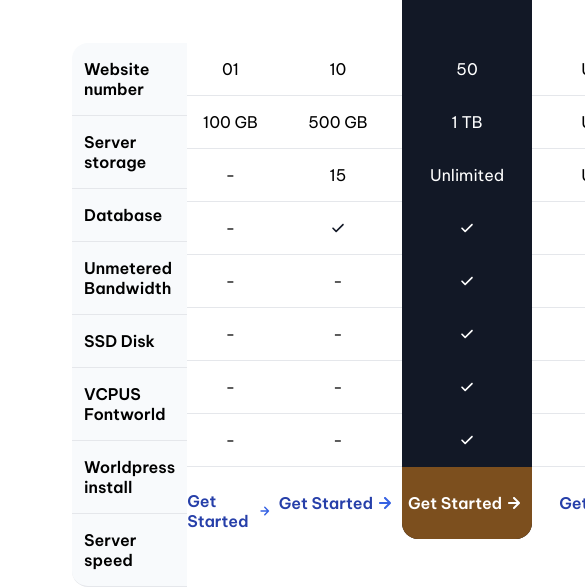
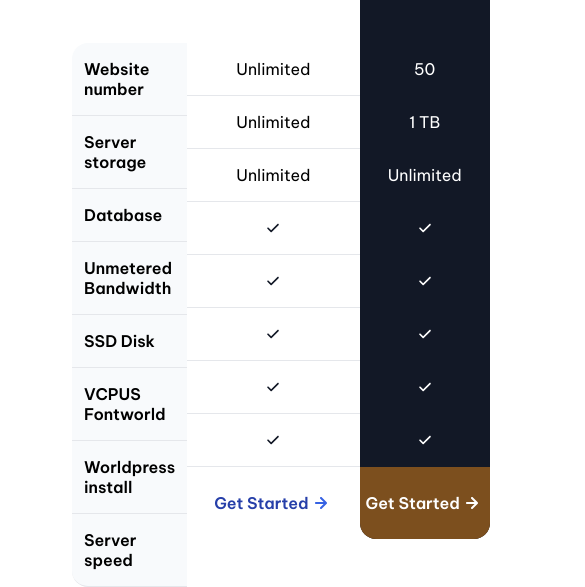
Before and after one commit to fabioguimaraes/pricing-table, a plain HTML site: page index.html in a window 390 px wide. Shown: the part 431-1018 px from the top of the page, 585 px wide, since content can reach past the window. Drawn offline with Linux system fonts and the light colour scheme.

Commit message:
web responsive with 3 breakpoints

```diff
--- a/index.html
+++ b/index.html
@@ -149,6 +149,32 @@
         color: var(--popular-link-clr);
       }
 
+      @media screen and (max-width: 1024px) {
+        .plans-grid {
+          display: grid;
+          grid-template-columns: repeat(4, 1fr);
+        }
+        .free {
+          display: none;
+        }
+      }
+
+      @media screen and (max-width: 640px) {
+        .plans-grid {
+          display: grid;
+          grid-template-columns: repeat(3, 1fr);
+        }
+        .free, .team {
+          display: none;
+        }
+        .popular {
+          order: 3;
+        }
+        .enterprise {
+          order: 2;
+        }
+      }
+
       /* Utilities */
       .text-center {
         text-align: center;
@@ -183,7 +209,7 @@
               <li class="list-item-heading">Server speed</li>
             </ul>
         </div>
-        <div class="plans-grid-item">
+        <div class="plans-grid-item free">
           <div class="plan plan-free">
             <div class="plan-header">
               <span class="plan-name">Free</span>
@@ -208,7 +234,7 @@
             </div>
           </div>
         </div>
-        <div class="plans-grid-item">
+        <div class="plans-grid-item team">
           <div class="plan plan-team">
             <div class="plan-header">
               <span class="plan-name">Team</span>
@@ -237,7 +263,7 @@
             </div>
           </div>
         </div>
-        <div class="plans-grid-item">
+        <div class="plans-grid-item popular">
           <div class="plan plan-popular">
             <div class="plan-header">
               <span class="plan-name badge">Popular</span>
@@ -282,7 +308,7 @@
             </div>
           </div>
         </div>
-        <div class="plans-grid-item">
+        <div class="plans-grid-item enterprise">
           <div class="plan plan-enterprise">
             <div class="plan-header">
               <span class="plan-name">Enterprise</span>
```
